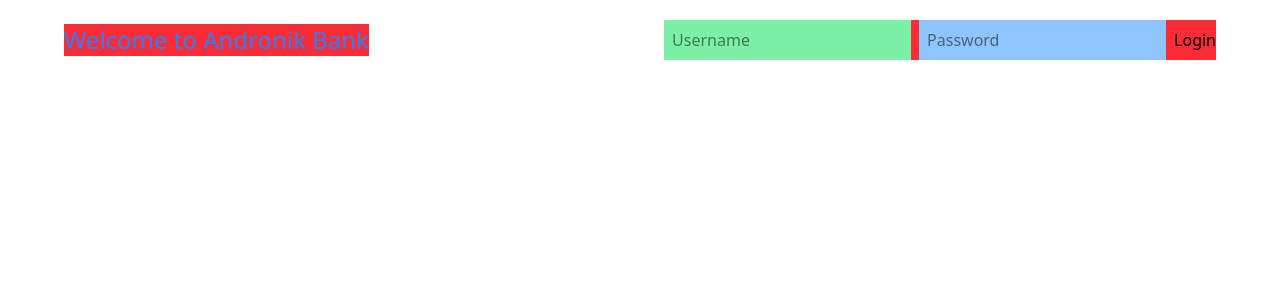
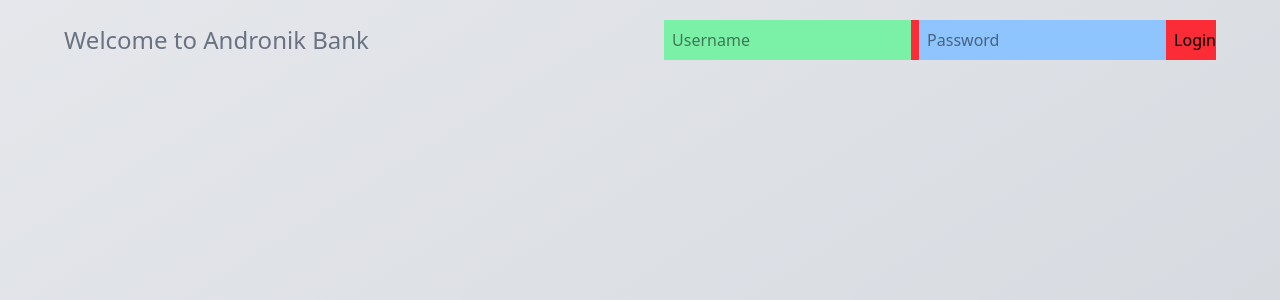
Before and after one commit to oadluis/Andronik-Bank, a React (Vite) app in the folder frontend/: page / in a window 1280 px wide. Shown: the top 300 px of the page. Built offline with nearby package versions, Linux system fonts and the light colour scheme.

Commit message:
mudando o Welcome message

```diff
--- a/frontend/src/App.jsx
+++ b/frontend/src/App.jsx
@@ -2,7 +2,7 @@ import Navbar from "./components/layout/Navbar";
 
 function App() {
   return (
-    <div>
+    <div className="min-h-screen bg-gradient-to-br from-gray-200 to-gray-300">
       <Navbar />
     </div>
   );
--- a/frontend/src/components/layout/Navbar.jsx
+++ b/frontend/src/components/layout/Navbar.jsx
@@ -3,7 +3,7 @@ import Login from "../commom/Login";
 function Navbar() {
   return (
     <nav className="bg-transparent flex justify-between items-center pt-5 pb-5 pl-[4rem] pr-[4rem]">
-      <h1 className="text-2xl text-blue-500 bg-red-500">
+      <h1 className="text-2xl font-medium text-gray-500">
         Welcome to Andronik Bank
       </h1>
 
```
